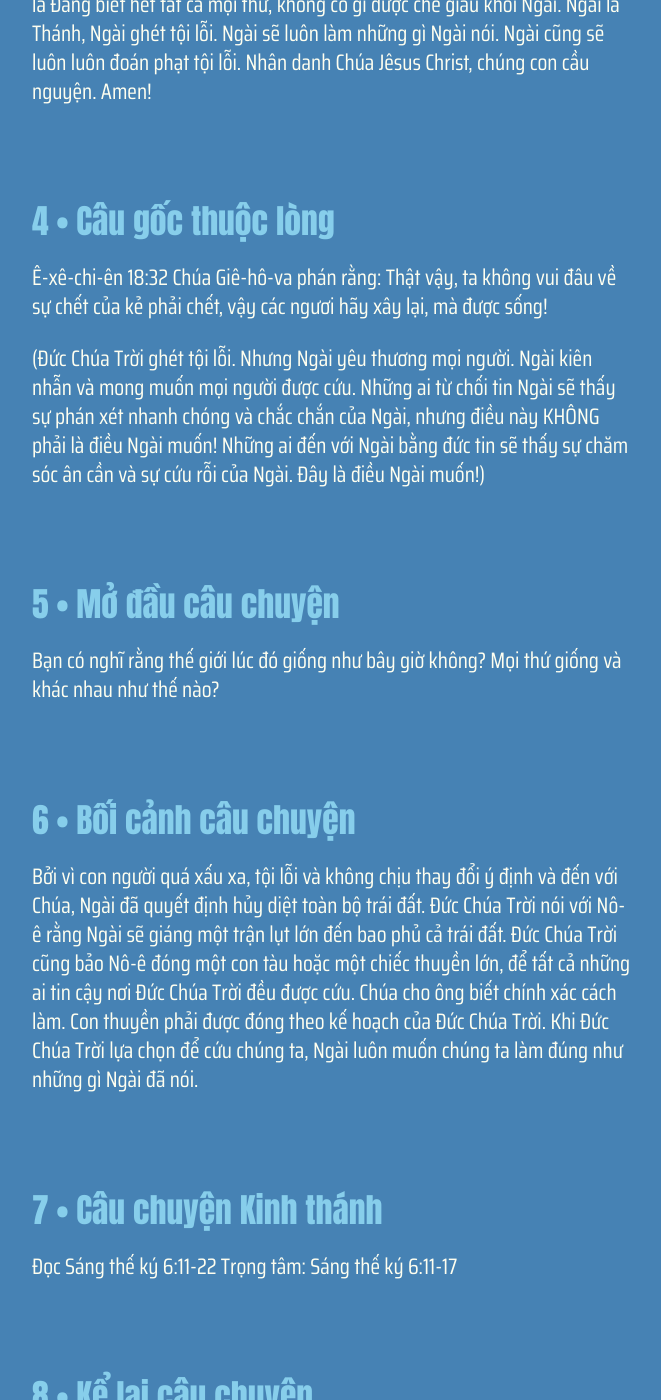
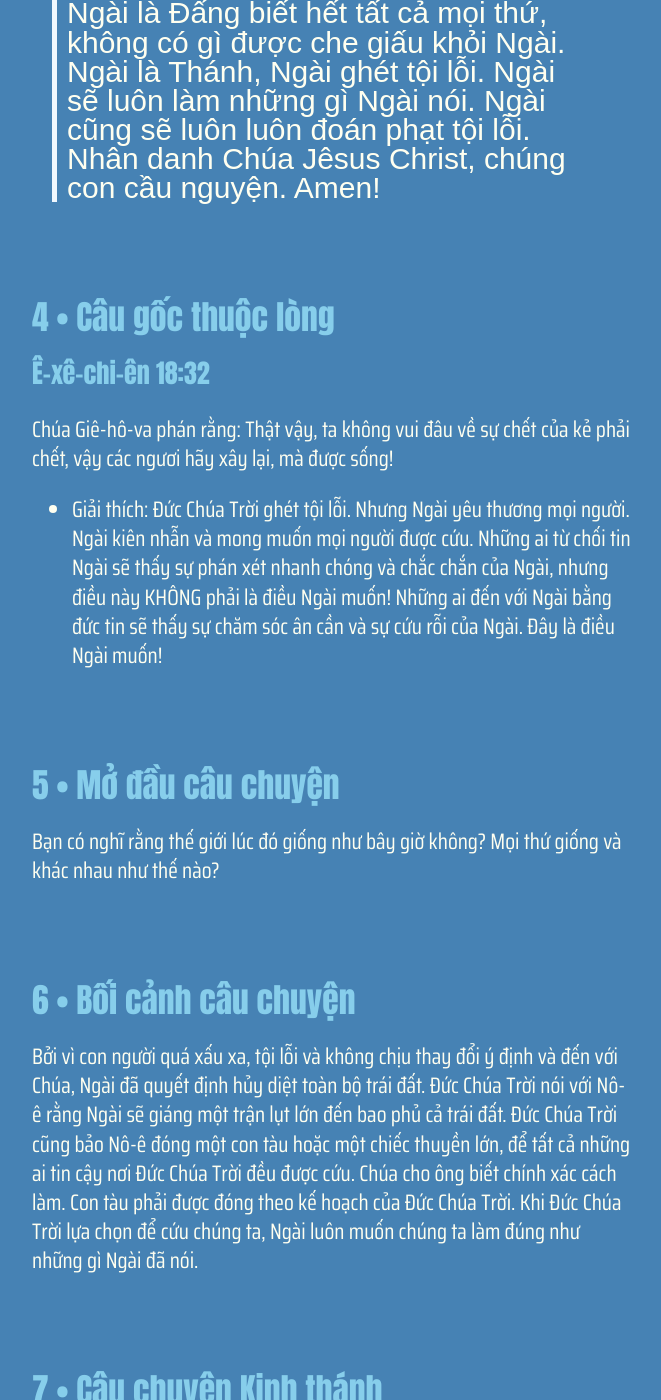
Before and after one commit to GospelTrust/LGS, a Jekyll site: the page built from docs/content/_vi/09-1.md, in a window 1280 px wide and 1400 px high, scrolled down 2017 px. Shown: the whole window, without its empty margins (308-969 px from the left). Built offline with Jekyll 4.4.1, drawn with Linux system fonts in a browser that asks for light colours; some web fonts are replaced; some of the changed text lies outside the part shown.

Commit message:
Update: w9d1

```diff
--- a/docs/content/_vi/09-1.md
+++ b/docs/content/_vi/09-1.md
@@ -1,34 +1,37 @@
 ---
 week: 9
 day: 1
-title: 'NÔ-Ê ĐÓNG MỘT CHIẾC TÀU'
+title: 'Nô-ê đóng một chiếc tàu'
 bible: 'Sáng thế ký 6:11-22'
 layout: lesson
 ---
 
 
 {% include lesson/section.html index=1 %}
-Trẻ em sẽ tìm hiểu về tính cách của Đức Chúa Trời - Sự toàn tri của Ngài (Ngài có thể biết hết mọi thứ)
+- Trẻ em sẽ tìm hiểu về tính cách của Đức Chúa Trời - Sự toàn tri của Ngài (Ngài có thể biết hết mọi thứ)
 - Trẻ em hiểu được sự thánh khiết của Đức Chúa Trời và lòng căm thù đối với tội lỗi, sự phán xét nhanh chóng và chắc chắn của Ngài và sự chăm sóc ân cần & sự cứu rỗi của Ngài dành cho tất cả những ai đến với Ngài bởi đức tin.
 
 
 {% include lesson/section.html index=2 %}
-- Bài học này kéo dài suốt thời gian từ Ca-in đến A-bên đến Nô-ê và trận lụt. Vào thời đại của Nô-ê, đã có một lượng lớn dân số sinh sống trên trái đất. Điều này cho thấy Sự toàn tri, toàn diện của Đức Chúa Trời (tất cả đều biết) & sự tức giận chống lại tội lỗi, nhưng cũng là ân điển và sự kiên nhẫn của Ngài trong việc tìm cách mang tất cả mọi người ăn năn về với Ngài.
+- Bài học này kéo dài suốt thời gian từ Ca-in đến A-bên đến Nô-ê và trận lụt. Vào thời đại của Nô-ê, đã có một lượng lớn dân số sinh sống trên trái đất. Điều này cho thấy sự toàn tri, toàn diện của Đức Chúa Trời (tất cả đều biết) & sự tức giận chống lại tội lỗi, nhưng cũng là ân điển và sự kiên nhẫn của Ngài trong việc tìm cách mang tất cả mọi người ăn năn về với Ngài.
 - Hầu hết mọi người đều làm theo những cách thức vô thần của Ca-in mà họ chỉ nghĩ đến bản thân họ. Họ từ chối hiểu biết về Đức Chúa Trời mặc dù họ biết về sự hiện hữu của Ngài. Họ không quan tâm đến việc biết hoặc làm đẹp lòng Đức Chúa Trời.
 - Đức Chúa Trời nhìn thấy thế giới không tin kính Ngài và tội lỗi của họ - không có gì có thể bị che giấu khỏi Đức Chúa Trời. Chúa biết suy nghĩ của chúng ta và nhìn thấy mọi điều được thực hiện trong nơi kín đáo. Không chỉ những người trong thời Nô-ê là con cháu của A-đam, mà tất cả chúng ta cũng là con cháu của A-đam. Tất cả chúng ta sinh ra đều là tội nhân - theo cách nhìn của Đức Chúa Trời.
-- Có một người công chính (Nô-ê) luôn luôn tìm kiếm Đức Chúa Trời. Đức Chúa Trời quyết định cứu Nô-ê khỏi trận lụt lớn mà Ngài sẽ đưa đến. Đức Chúa Trời đã cho Nô-ê biết chính xác cách đóng một chiếc thuyền để cứu Ông, gia đình ông và những người khác.
+- Có một người công chính (ông là Nô-ê) luôn luôn tìm kiếm Đức Chúa Trời. Đức Chúa Trời quyết định cứu Nô-ê khỏi trận lụt lớn mà Ngài sẽ đưa đến. Đức Chúa Trời đã cho Nô-ê biết chính xác cách đóng một chiếc tàu để cứu ông, gia đình ông và những người khác.
 - Chúa thấy ông Nô-ê dù có tội lỗi như bao người khác nhưng ông tin Chúa, ông muốn làm theo lời Chúa bảo. Đức Chúa Trời đã ban ơn và thương xót Nô-ê và có một kế hoạch để giải cứu ông. Đức Chúa Trời không muốn Nô-ê chết như những gì ông đáng phải nhận.
 
 
 {% include lesson/section.html index=3 %}
-Lạy Chúa, Chúng con ngợi khen Ngài vì Ngài là thánh khiết, công bình & Ngài là Đấng biết hết tất cả mọi thứ, không có gì được che giấu khỏi Ngài. Ngài là Thánh, Ngài ghét tội lỗi. Ngài sẽ luôn làm những gì Ngài nói. Ngài cũng sẽ luôn luôn đoán phạt tội lỗi. Nhân danh Chúa Jêsus Christ, chúng con cầu nguyện. Amen!
+> Lạy Chúa, Chúng con ngợi khen Ngài vì Ngài là thánh khiết, công bình & Ngài là Đấng biết hết tất cả mọi thứ, không có gì được che giấu khỏi Ngài. Ngài là Thánh, Ngài ghét tội lỗi. Ngài sẽ luôn làm những gì Ngài nói. Ngài cũng sẽ luôn luôn đoán phạt tội lỗi. Nhân danh Chúa Jêsus Christ, chúng con cầu nguyện. Amen!
 
 
 {% include lesson/section.html index=4 %}
-Ê-xê-chi-ên 18:32
+
+### Ê-xê-chi-ên 18:32
 Chúa Giê-hô-va phán rằng: Thật vậy, ta không vui đâu về sự chết của kẻ phải chết, vậy các ngươi hãy xây lại, mà được sống!
 
-(Đức Chúa Trời ghét tội lỗi. Nhưng Ngài yêu thương mọi người. Ngài kiên nhẫn và mong muốn mọi người được cứu. Những ai từ chối tin Ngài sẽ thấy sự phán xét nhanh chóng và chắc chắn của Ngài, nhưng điều này KHÔNG phải là điều Ngài muốn! Những ai đến với Ngài bằng đức tin sẽ thấy sự chăm sóc ân cần và sự cứu rỗi của Ngài. Đây là điều Ngài muốn!)
+- Giải thích:
+Đức Chúa Trời ghét tội lỗi. Nhưng Ngài yêu thương mọi người. Ngài kiên nhẫn và mong muốn mọi người được cứu. Những ai từ chối tin Ngài sẽ thấy sự phán xét nhanh chóng và chắc chắn của Ngài, nhưng điều này KHÔNG phải là điều Ngài muốn!
+Những ai đến với Ngài bằng đức tin sẽ thấy sự chăm sóc ân cần và sự cứu rỗi của Ngài. Đây là điều Ngài muốn!
 
 
 {% include lesson/section.html index=5 %}
@@ -37,17 +40,17 @@
 
 
 {% include lesson/section.html index=6 %}
-Bởi vì con người quá xấu xa, tội lỗi và không chịu thay đổi ý định và đến với Chúa, Ngài đã quyết định hủy diệt toàn bộ trái đất. Đức Chúa Trời nói với Nô-ê rằng Ngài sẽ giáng một trận lụt lớn đến bao phủ cả trái đất. Đức Chúa Trời cũng bảo Nô-ê đóng một con tàu hoặc một chiếc thuyền lớn, để tất cả những ai tin cậy nơi Đức Chúa Trời đều được cứu. Chúa cho ông biết chính xác cách làm. Con thuyền phải được đóng theo kế hoạch của Đức Chúa Trời. Khi Đức Chúa Trời lựa chọn để cứu chúng ta, Ngài luôn muốn chúng ta làm đúng như những gì Ngài đã nói.
+Bởi vì con người quá xấu xa, tội lỗi và không chịu thay đổi ý định và đến với Chúa, Ngài đã quyết định hủy diệt toàn bộ trái đất. Đức Chúa Trời nói với Nô-ê rằng Ngài sẽ giáng một trận lụt lớn đến bao phủ cả trái đất. Đức Chúa Trời cũng bảo Nô-ê đóng một con tàu hoặc một chiếc thuyền lớn, để tất cả những ai tin cậy nơi Đức Chúa Trời đều được cứu. Chúa cho ông biết chính xác cách làm. Con tàu phải được đóng theo kế hoạch của Đức Chúa Trời. Khi Đức Chúa Trời lựa chọn để cứu chúng ta, Ngài luôn muốn chúng ta làm đúng như những gì Ngài đã nói.
 
 
 {% include lesson/section.html index=7 %}
-Đọc Sáng thế ký 6:11-22
-Trọng tâm: Sáng thế ký 6:11-17
+Đọc Sáng-thế ký 6:11-22
+Trọng tâm: Sáng-thế ký 6:11-17
 
 
 {% include lesson/section.html index=8 %}
-DẢI TRUYỆN TRANH
- - Với tài liệu vẽ, hãy để trẻ em/con của bạn tạo ra một bộ truyện tranh đơn giản dựa trên các hướng dẫn được đưa cho Nô-ê trong Sáng thế ký 6:14-16. Yêu cầu mỗi em chia sẻ đoạn truyện tranh của mình trong khi kể lại câu chuyện theo đúng thứ tự trong câu chuyện Sáng-thế-ký 6:11-17.
+### Dải truyện tranh
+ - Với tài liệu vẽ, hãy để trẻ em/con của bạn tạo ra một bộ truyện tranh đơn giản dựa trên các hướng dẫn được đưa cho Nô-ê trong Sáng-thế ký 6:14-16. Yêu cầu mỗi em chia sẻ đoạn truyện tranh của mình trong khi kể lại câu chuyện theo đúng thứ tự trong câu chuyện Sáng-thế ký 6:11-17.
 
 
 {% include lesson/section.html index=9 %}
@@ -57,4 +60,4 @@
 
 
 {% include lesson/section.html index=10 %}
-Lạy Chúa, Cảm tạ Chúa vì Ngài hoàn toàn thánh khiết, Ngài làm những gì Ngài nói, Ngài sẽ trừng phạt mọi tội lỗi, nhưng sẽ cứu những ai tin vào Ngài và đến với Ngài theo cách của Ngài. Xin Chúa giúp chúng con luôn ghi nhớ điều này. Nhân danh Chúa Jêsus Christ, chúng con cầu nguyện! Amen.
+> Lạy Chúa, cảm tạ Chúa vì Ngài hoàn toàn thánh khiết, Ngài làm những gì Ngài nói, Ngài sẽ trừng phạt mọi tội lỗi, nhưng sẽ cứu những ai tin vào Ngài và đến với Ngài theo cách của Ngài. Xin Chúa giúp chúng con luôn ghi nhớ điều này. Nhân danh Chúa Jêsus Christ, chúng con cầu nguyện! Amen.
```
